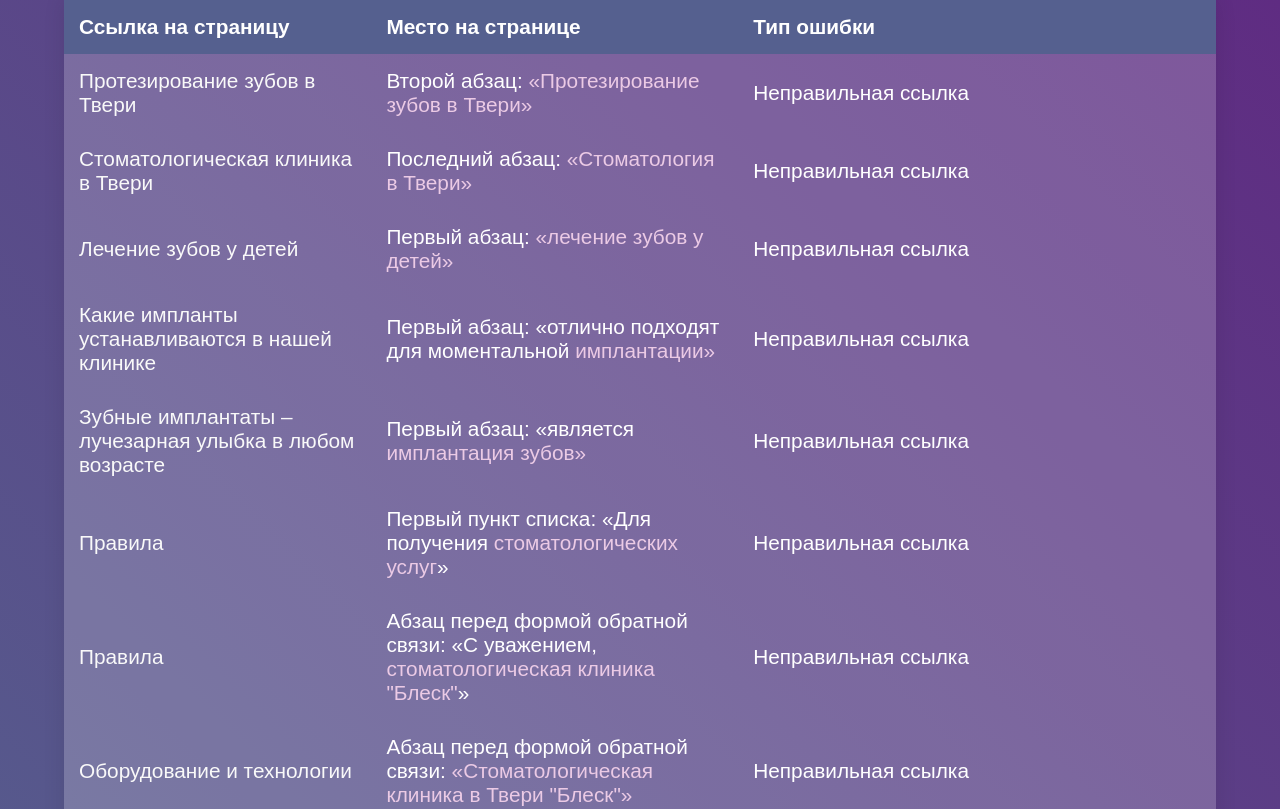
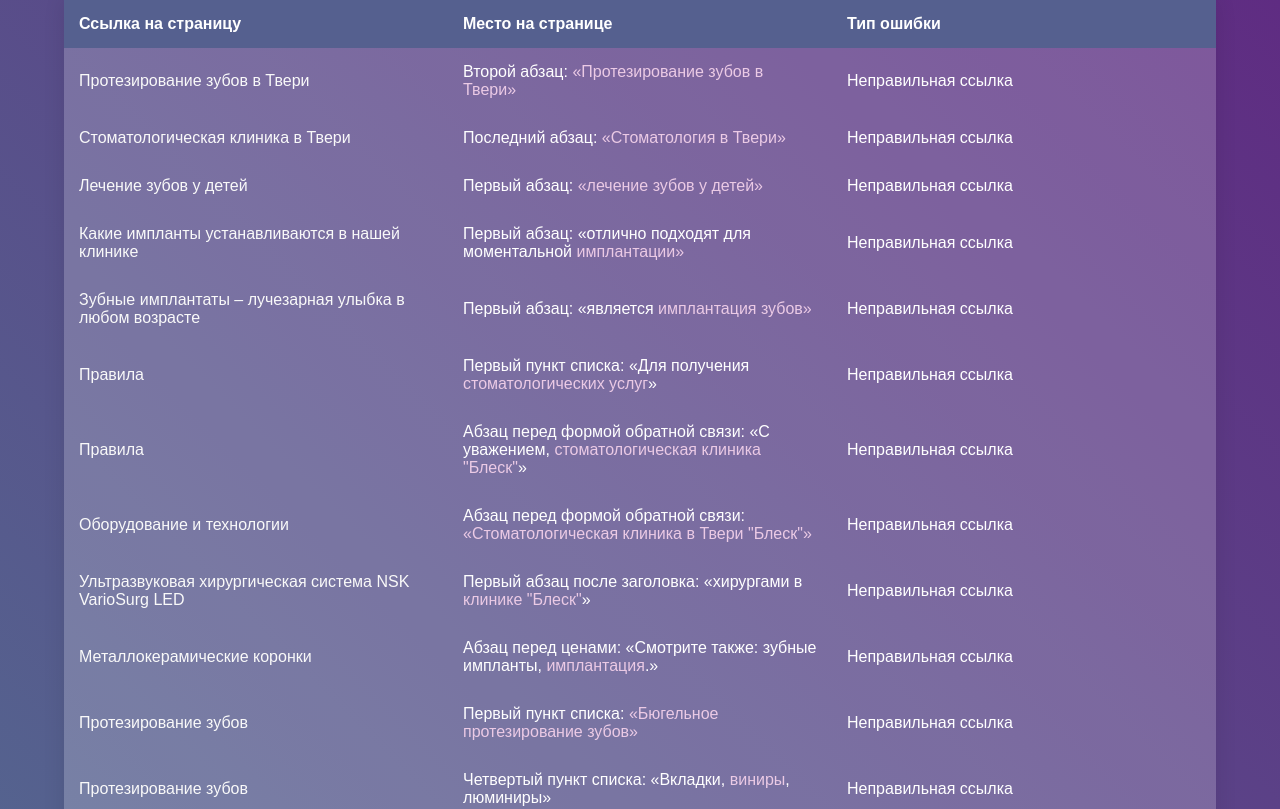
Before and after one commit to jessevirgin/klinika-blesk, a plain HTML site: page index.html in a window 1280 px wide. Shown: the top 809 px of the page. Drawn offline with Linux system fonts and the light colour scheme.

Commit message:
Update cssKlinikaBlesk.css

```diff
--- a/cssKlinikaBlesk.css
+++ b/cssKlinikaBlesk.css
@@ -29,7 +29,6 @@ table {
 	border-collapse: collapse;
 	overflow: hidden;
 	box-shadow: 0 0 20px rgba(0,0,0,0.1);
-	font-size: 1.3em;
 }
 
 th,
@@ -37,6 +36,9 @@ td {
 	padding: 15px;
 	background-color: rgba(255,255,255,0.2);
 	color: #fff;
+}
+th, td {
+	width: 30%;
 }
 
 th {
```
